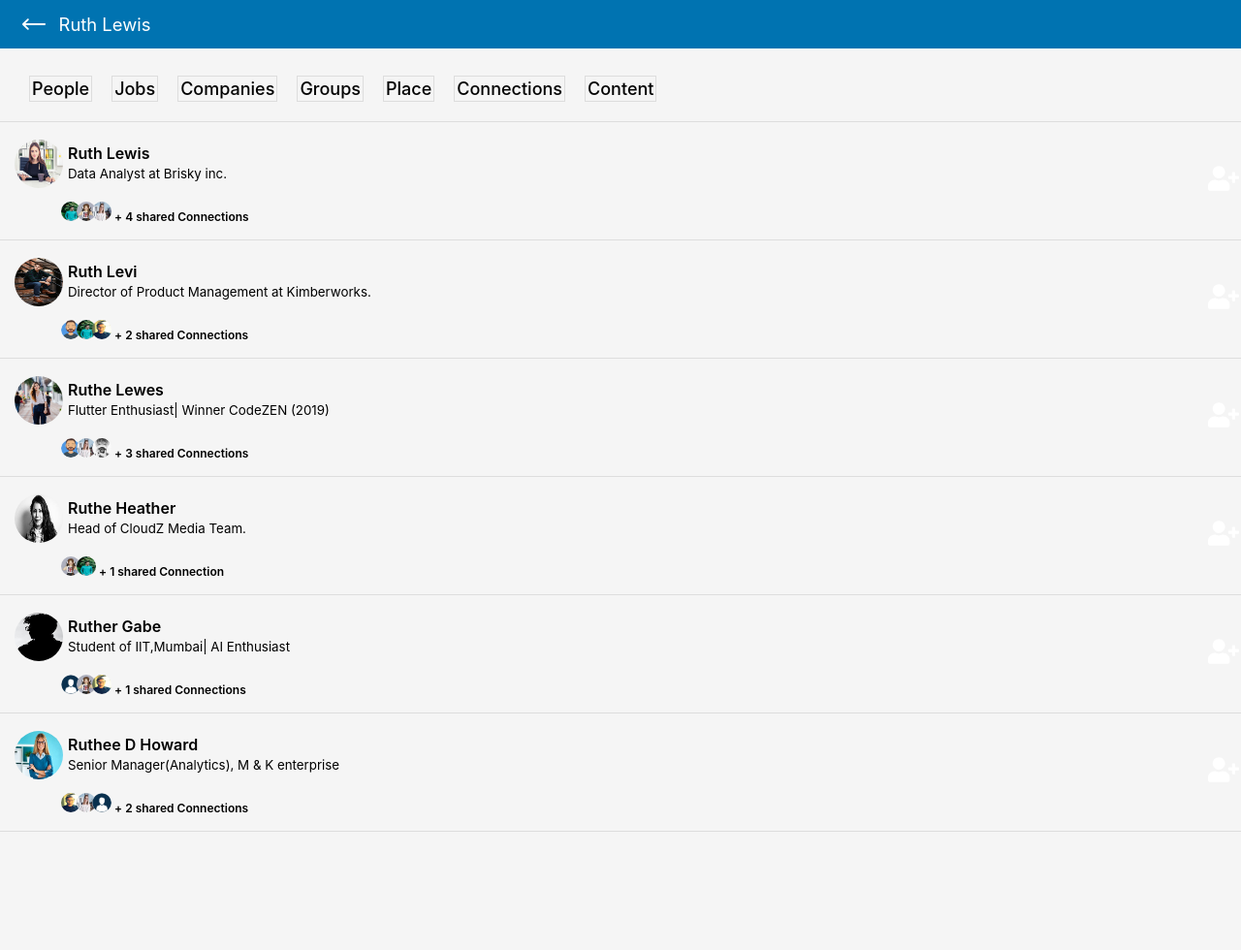
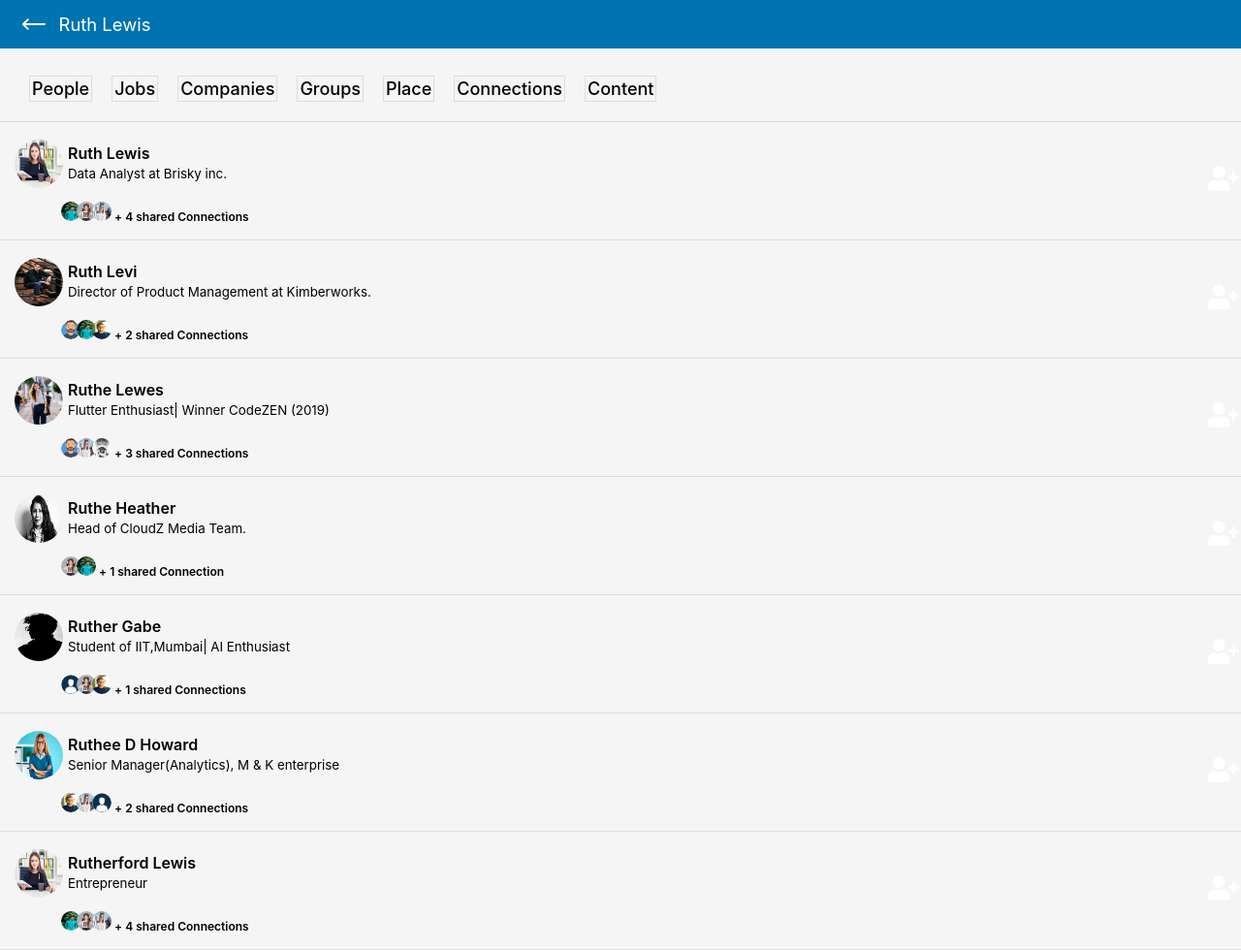
Before and after one commit to Maseezi/SearchPage, a plain HTML site: page index.html in a window 1280 px wide. Shown: the whole page at 97% size. Before the commit the page ends 858 px from the top, so only its background shows below. Drawn offline with Linux system fonts and the light colour scheme.

Commit message:
Add files via upload

```diff
--- a/index.html
+++ b/index.html
@@ -102,6 +102,12 @@
 		   <div class="text-item"> <span>Ruthee D Howard</span><br><small>Senior Manager(Analytics), M & K enterprise</small><img src="SVG/user-plus-solid.svg" alt=""><br>
 		   <span class="profile-conns"><br><img src="CSS/Images/prof4.jpg"> <img src="CSS/Images/girl.jpg"> <img src="CSS/Images/avatar2.png"> + 2 shared Connections</span>
 		   </div></div>
+
+		   <div class="list-item">
+		   <img src="CSS/Images/pic1.jpg"></img>
+		   <div class="text-item"> <span>Rutherford Lewis</span><br><small>Entrepreneur</small><img src="SVG/user-plus-solid.svg" alt=""><br>
+		   <span class="profile-conns"><br><img src="CSS/Images/prof1.jpg"> <img src="CSS/Images/prof3.jpg"> <img src="CSS/Images/girl.jpg"> + 4 shared Connections</span>
+		   </div></div>
 		</div>
 		</div>
 	<div class="mobile-nav-bar">
```
